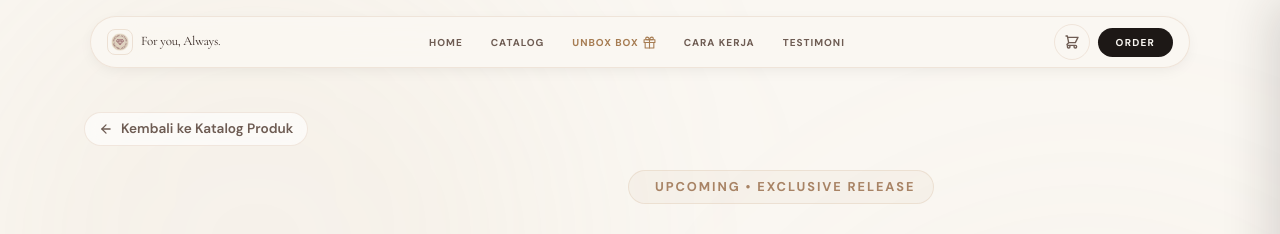
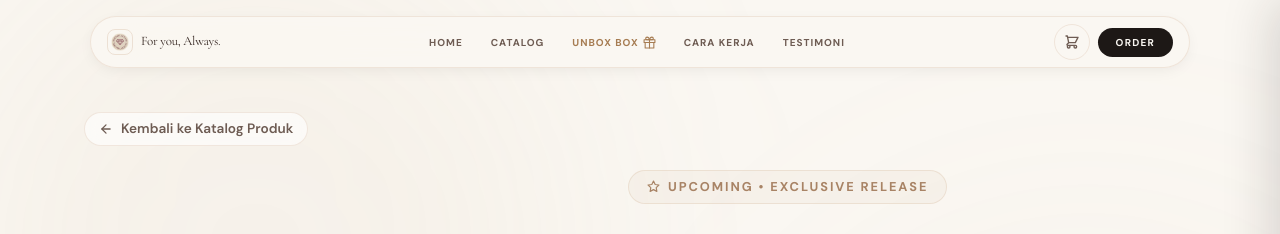
Before and after one commit to detectivecrewze/for-you-always, a Next.js app: page /catalog/unbox-the-memory in a window 1280 px wide. Shown: the top 234 px of the page. Built offline with nearby package versions, Linux system fonts and the light colour scheme.

Commit message:
style(catalog): add SVG Star icon before UPCOMING badge text on unbox-the-memory page

```diff
--- a/app/(landing)/catalog/unbox-the-memory/page.tsx
+++ b/app/(landing)/catalog/unbox-the-memory/page.tsx
@@ -262,7 +262,9 @@ export default function UnboxTheMemoryPage() {
                             letterSpacing: "0.15em",
                             textTransform: "uppercase"
                         }}>
-                            <span style={{ fontSize: 12 }}></span>
+                            <svg width="13" height="13" viewBox="0 0 24 24" fill="none" stroke="currentColor" strokeWidth="2.2" strokeLinecap="round" strokeLinejoin="round">
+                                <polygon points="12 2 15.09 8.26 22 9.27 17 14.14 18.18 21.02 12 17.77 5.82 21.02 7 14.14 2 9.27 8.91 8.26 12 2"></polygon>
+                            </svg>
                             <span>UPCOMING • EXCLUSIVE RELEASE</span>
                         </div>
 
```
